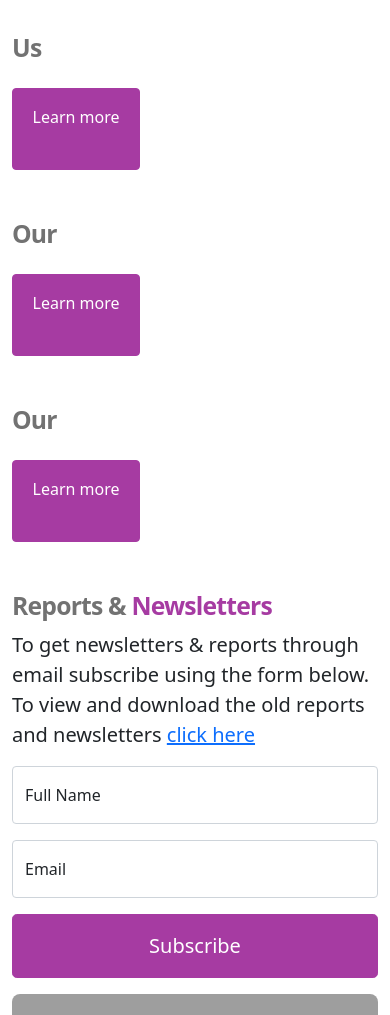
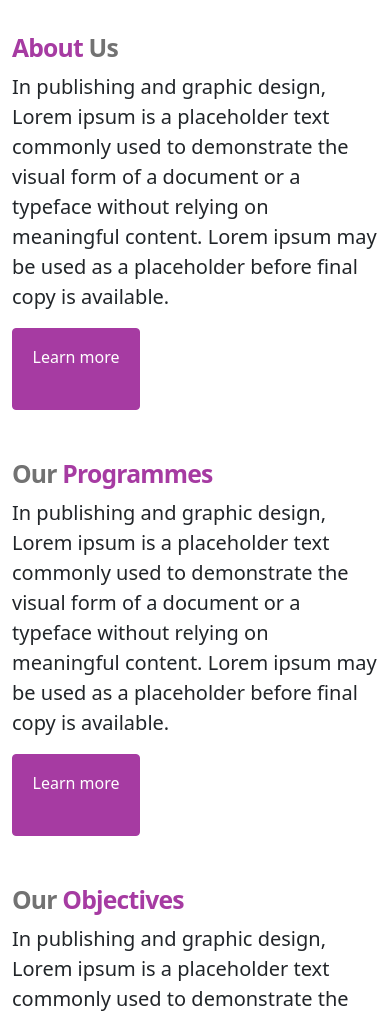
Before and after one commit to FIID-India/FIID-India-website, a Django app: page / in a window 390 px wide. Shown: the part 62-1077 px from the top of the page. Run offline with Django 3.2, Linux system fonts and the light colour scheme; data that the repository does not hold is empty; some libraries are stand-ins or nearby versions; some web fonts are replaced; grey boxes are pictures that could not be loaded.

Commit message:
Made some changes
- Removed Page, Summary, Paragraph, Subscriber models
- Removed subscriber form from forms.py
- Removed imported models that does not exist anymore from views.py and admin.py
- Made summary, paragraph for each page static
- Removed newsletter section from home page
- Removed scroll to section for newsletter in nav and replaced with redirect
- Added page choices for page field in image model

```diff
--- a/fiid_india_pages/forms.py
+++ b/fiid_india_pages/forms.py
@@ -1,16 +1,5 @@
-from dataclasses import fields
 from django import forms
 from . import models
-
-
-# Subscriber Form
-class SubscribeForm(forms.ModelForm):
-    class Meta:
-        model = models.Subscriber
-        fields = [
-            'full_name',
-            'email',
-        ]
 
 
 # Contact Form
--- a/fiid_india_pages/templates/fiid_india_pages/about.html
+++ b/fiid_india_pages/templates/fiid_india_pages/about.html
@@ -5,7 +5,9 @@
     <section>
         <div class="container">
             <div class="row section">
-                <div class="col-md-7 order-2 order-md-1 section-writings">{{ about.paragraph.paragraph | safe }}</div>
+                <div class="col-md-7 order-2 order-md-1 section-writings">
+                    In publishing and graphic design, Lorem ipsum is a placeholder text commonly used to demonstrate the visual form of a document or a typeface without relying on meaningful content. Lorem ipsum may be used as a placeholder before final copy is available.
+                </div>
                 <div class="col-md-5 order-1 order-md-2 section-image">
                     <div id="myCarousel"
                          class="carousel slide carousel-fade"
--- a/fiid_india_pages/templates/fiid_india_pages/home.html
+++ b/fiid_india_pages/templates/fiid_india_pages/home.html
@@ -77,10 +77,10 @@
             <div class="row section">
                 <div class="col-md-7 order-md-1 section-writings">
                     <h2 class="section-heading">
-                        <span class="text-pop">{{ about.name }}</span> Us
+                        <span class="text-pop">About</span> Us
                 </h2>
                 <p class="lead">
-                    {{ about.summary.summary }}
+                    In publishing and graphic design, Lorem ipsum is a placeholder text commonly used to demonstrate the visual form of a document or a typeface without relying on meaningful content. Lorem ipsum may be used as a placeholder before final copy is available.
                 </p>
                 <button class="btn btn-primary shadow-none"
                         onclick="RedirectTo('{{ aboutPage }}')">
@@ -99,10 +99,10 @@
         <div class="row section">
             <div class="col-md-7 order-md-2 section-writings">
                 <h2 class="section-heading">
-                    Our <span class="text-pop">{{ programmes.name }}</span>
+                    Our <span class="text-pop">Programmes</span>
                 </h2>
                 <p class="lead">
-                    {{ programmes.summary.summary }}
+                    In publishing and graphic design, Lorem ipsum is a placeholder text commonly used to demonstrate the visual form of a document or a typeface without relying on meaningful content. Lorem ipsum may be used as a placeholder before final copy is available.
                 </p>
                 <button class="btn btn-primary shadow-none"
                         onclick="RedirectTo('{{ programmesPage }}')">
@@ -121,10 +121,10 @@
         <div class="row section">
             <div class="col-md-7 order-md-1 section-writings">
                 <h2 class="section-heading">
-                    Our <span class="text-pop">{{ objectives.name }}</span>
+                    Our <span class="text-pop">Objectives</span>
                 </h2>
                 <p class="lead">
-                    {{ objectives.summary.summary }}
+                    In publishing and graphic design, Lorem ipsum is a placeholder text commonly used to demonstrate the visual form of a document or a typeface without relying on meaningful content. Lorem ipsum may be used as a placeholder before final copy is available.
                 </p>
                 <button class="btn btn-primary shadow-none"
                         onclick="RedirectTo('{{ objectivesPage }}')">
@@ -137,52 +137,5 @@
         </div>
     </div>
 </section>
-<!-- Newsletter Section -->
-<section id="Newsletter">
-    <div class="container">
-        <div class="row section">
-            <div class="col-md-7 order-md-2 section-writings">
-                <h2 class="section-heading">
-                    Reports & <span class="text-pop">Newsletters</span>
-                </h2>
-                <p class="lead">
-                    To get newsletters & reports through email subscribe using the form below. To view and download
-                    the old reports and newsletters <a href="{{ filesPage }}">click here</a>
-                </p>
-                <form method="POST" enctype="multipart/form-data">
-                    {% csrf_token %}
-                    <div class="report-form">
-                        <div class="form-floating">
-                            <input type="text"
-                                   class="form-control shadow-none"
-                                   name="full_name"
-                                   maxlength="400"
-                                   required
-                                   id="id_full_name"
-                                   placeholder="Bob John">
-                            <label for="floatingInput">Full Name</label>
-                        </div>
-                        <div class="form-floating">
-                            <input type="email"
-                                   class="form-control shadow-none"
-                                   name="email"
-                                   id="id_email"
-                                   required
-                                   maxlength="254"
-                                   placeholder="example@domain.com">
-                            <label for="floatingPassword">Email</label>
-                        </div>
-                        <button style="width: 100%;"
-                                class="btn btn-lg btn-primary shadow-none"
-                                type="submit">Subscribe</button>
-                    </div>
-                </form>
-            </div>
-            <div class="col-md-5 order-md-1 section-image">
-                <img src="https://images.pexels.com/photos/3975589/pexels-photo-3975589.jpeg?auto=compress&cs=tinysrgb&w=1260&h=750&dpr=1"
-                     alt="">
-            </div>
-        </div>
-    </div>
-</section>
+
 {% endblock %}
--- a/fiid_india_pages/templates/fiid_india_pages/objectives.html
+++ b/fiid_india_pages/templates/fiid_india_pages/objectives.html
@@ -5,7 +5,9 @@
     <section>
         <div class="container">
             <div class="row section">
-                <div class="col-md-7 order-2 order-md-1 section-writings">{{ objectives.paragraph.paragraph | safe }}</div>
+                <div class="col-md-7 order-2 order-md-1 section-writings">
+                    In publishing and graphic design, Lorem ipsum is a placeholder text commonly used to demonstrate the visual form of a document or a typeface without relying on meaningful content. Lorem ipsum may be used as a placeholder before final copy is available.
+                </div>
                 <div class="col-md-5 order-1 order-md-2 section-image">
                     <div id="myCarousel"
                          class="carousel slide carousel-fade"
--- a/fiid_india_pages/templates/fiid_india_pages/programmes.html
+++ b/fiid_india_pages/templates/fiid_india_pages/programmes.html
@@ -5,7 +5,9 @@
     <section>
         <div class="container">
             <div class="row section">
-                <div class="col-md-7 order-2 order-md-1 section-writings">{{ programmes.paragraph.paragraph | safe }}</div>
+                <div class="col-md-7 order-2 order-md-1 section-writings">
+                    In publishing and graphic design, Lorem ipsum is a placeholder text commonly used to demonstrate the visual form of a document or a typeface without relying on meaningful content. Lorem ipsum may be used as a placeholder before final copy is available.
+                </div>
                 <div class="col-md-5 order-1 order-md-2 section-image">
                     <div id="myCarousel"
                          class="carousel slide carousel-fade"
--- a/fiid_india_pages/views.py
+++ b/fiid_india_pages/views.py
@@ -4,32 +4,24 @@
 from . import forms
 from django.contrib import messages
 from django.core.exceptions import ObjectDoesNotExist
-from . send_email import contact_email, subscriber_welcome_email
+from . send_email import contact_email
 
 
 # Home Page View
 def home_page_view(request):
-    form = forms.SubscribeForm()
     context = {}
     try:
-        about = models.Page.objects.get(name="About")
-        context["about"] = about
-        context["about_images"] = about.image_set.all().order_by('-id')[:1]
+        context["about_images"] = models.Image.objects.filter(page="About").order_by('-id')[:1]
     except ObjectDoesNotExist:
         pass
 
     try:
-        programmes = models.Page.objects.get(name="Programmes")
-        context["programmes"] = programmes
-        context["programmes_images"] = programmes.image_set.all().order_by(
-            '-id')[:1]
+        context["programmes_images"] = models.Image.objects.filter(page="Programmes").order_by('-id')[:1]
     except ObjectDoesNotExist:
         pass
 
     try:
-        objectives = models.Page.objects.get(name="Objectives")
-        context["objectives"] = objectives
-        context["objectives_images"] = objectives.image_set.all().order_by(
+        context["objectives_images"] = models.Image.objects.filter(page="Objectives").order_by(
             '-id')[:1]
     except:
         pass
@@ -41,26 +33,6 @@
     except:
         pass
 
-    if request.method == "POST":
-        form = forms.SubscribeForm(request.POST)
-        if form.is_valid():
-            full_name = request.POST['full_name']
-            recipient = [request.POST['email']]
-            form.save()
-            form = forms.SubscribeForm()
-
-            subject = f"Welcome "+full_name
-            subscriber_welcome_email(
-                full_name, subject, recipient, 'welcome.html')
-
-            message = f"Great "+full_name+"!! Your are added to our subscribers list"
-            messages.success(request, message)
-        else:
-            for field, errors in form.errors.items():
-                error = '{}'.format(''.join(errors))
-                messages.error(request, error)
-
-    context["form"] = form
     return render(request, "fiid_india_pages/home.html", context)
 
 
@@ -68,9 +40,7 @@
 def about_page_view(request):
     context = {}
     try:
-        about = models.Page.objects.get(name="About")
-        context["about"] = about
-        context["about_images"] = about.image_set.all().order_by('-id')[:3]
+        context["about_images"] = models.Image.objects.filter(page="About").order_by('-id')[:3]
     except ObjectDoesNotExist:
         pass
     return render(request, "fiid_india_pages/about.html", context)
@@ -80,10 +50,7 @@
 def programmes_page_view(request):
     context = {}
     try:
-        programmes = models.Page.objects.get(name="Programmes")
-        context["programmes"] = programmes
-        context["programmes_images"] = programmes.image_set.all().order_by(
-            '-id')[:3]
+        context["programmes_images"] = models.Image.objects.filter(page="Programmes").order_by('-id')[:3]
     except ObjectDoesNotExist:
         pass
     return render(request, "fiid_india_pages/programmes.html", context)
@@ -93,10 +60,7 @@
 def objectives_page_view(request):
     context = {}
     try:
-        objectives = models.Page.objects.get(name="Objectives")
-        context["objectives"] = objectives
-        context["objectives_images"] = objectives.image_set.all().order_by(
-            '-id')[:3]
+        context["objectives_images"] = models.Image.objects.filter(page="Objectives").order_by('-id')[:3]
     except ObjectDoesNotExist:
         pass
     return render(request, "fiid_india_pages/objectives.html", context)
@@ -143,8 +107,7 @@
 def about_gallary(request):
     context = {"page": "About"}
     try:
-        about = models.Page.objects.get(name="About")
-        context["images"] = about.image_set.all().order_by('-id')
+        context["images"] = models.Image.objects.filter(page="About").order_by('-id')
     except ObjectDoesNotExist:
         pass
     return render(request, "fiid_india_pages/gallary.html", context)
@@ -154,8 +117,7 @@
 def programmes_gallary(request):
     context = {"page": "Programmes"}
     try:
-        about = models.Page.objects.get(name="Programmes")
-        context["images"] = about.image_set.all().order_by('-id')
+        context["images"] = models.Image.objects.filter(page="Programmes").order_by('-id')
     except ObjectDoesNotExist:
         pass
     return render(request, "fiid_india_pages/gallary.html", context)
--- a/templates/navbar.html
+++ b/templates/navbar.html
@@ -45,12 +45,6 @@
                                data-bs-target=".navbar-collapse.show"
                                onclick="ScrollToSection('Objectives')">Objectives</a>
                         {% endif %}
-                        {% if request.path != filesPage %}
-                            <a class="nav-link"
-                               data-bs-toggle="collapse"
-                               data-bs-target=".navbar-collapse.show"
-                               onclick="ScrollToSection('Newsletter')">Newsletter</a>
-                        {% endif %}
                     {% else %}
                         {% if request.path != aboutPage %}
                             <a class="nav-link"
@@ -71,13 +65,13 @@
                                data-bs-target=".navbar-collapse.show"
                                onclick="RedirectTo('{{ objectivesPage }}')">Objectives</a>
                         {% endif %}
-                        {% if request.path != filesPage %}
+                    {% endif %}
+                    {% if request.path != filesPage %}
                             <a class="nav-link"
                                data-bs-toggle="collapse"
                                data-bs-target=".navbar-collapse.show"
                                onclick="RedirectTo('{{ filesPage }}')">Newsletter</a>
                         {% endif %}
-                    {% endif %}
                     {% if request.path != contactPage %}
                         <a class="nav-link"
                            data-bs-toggle="collapse"
```
Also changed, not shown: fiid_india_pages/admin.py (+2 -44 lines), fiid_india_pages/models.py (+7 -34 lines), accounts/migrations/0001_initial.py, fiid_india_pages/migrations/0001_initial.py, fiid_india_pages/migrations/0002_auto_20220630_1811.py (added).
